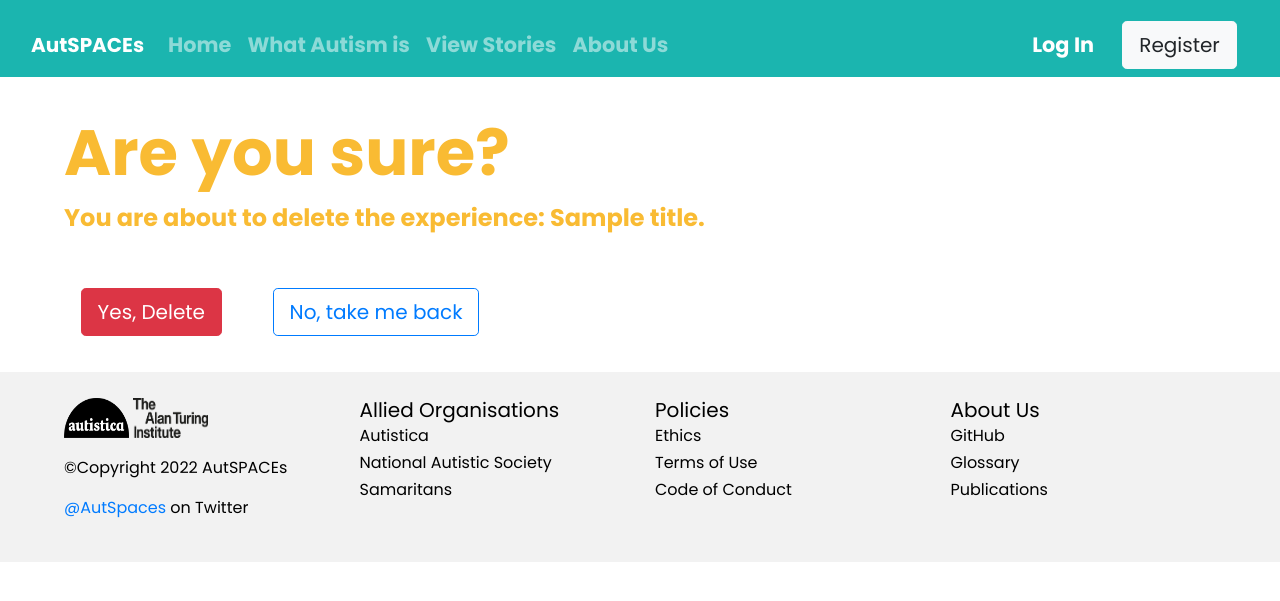
After one commit to alan-turing-institute/AutSPACEs, a Django app: template server/apps/main/templates/main/deletion_confirmation.html in a window 1280 px wide. The commit adds this page. Shown: the top 601 px of the page. Run offline with Django 3.2, Linux system fonts and the light colour scheme; the template is opened without the code that fills it: most values are stand-ins (such as "Sample title", 1, 10 or a date in 2020); some libraries are stand-ins or nearby versions.

Commit message:
#407 separate confirmation and success templates

```diff
--- /dev/null
+++ b/server/apps/main/templates/main/deletion_confirmation.html
@@ -0,0 +1,65 @@
+<!DOCTYPE html>
+<html lang="en">
+
+{% load static %}
+
+<head>
+  <!-- Required meta tags -->
+  <meta charset="utf-8">
+  <meta content="width=device-width, initial-scale=1, shrink-to-fit=no" name="viewport">
+
+  <!-- Bootstrap CSS -->
+  <link rel="stylesheet" href="https://cdn.jsdelivr.net/npm/bootstrap@4.1.3/dist/css/bootstrap.min.css" integrity="sha384-MCw98/SFnGE8fJT3GXwEOngsV7Zt27NXFoaoApmYm81iuXoPkFOJwJ8ERdknLPMO" crossorigin="anonymous">
+
+  <!--Google Fonts-->
+  <link href="https://fonts.googleapis.com/css2?family=Poppins:ital,wght@0,400;0,700;1,300&display=swap"
+        rel="stylesheet">
+  <link href="https://fonts.googleapis.com/css?family=PT+Serif:400,700,400italic" rel="stylesheet" type="text/css">
+
+  <!--  Stylesheet-->
+  <link href="{% static '/css/confirmation_page.css' %}" rel="stylesheet">
+  <title>View Stories</title>
+</head>
+<body>
+{% include 'main/partials/navigation.html' %}
+
+<section class="confirmation">
+  <div class="confirmation-container">
+    <div class="confirm_success">
+      <h1 class="big-heading">
+        Are you sure?
+      </h1>
+      <p class="title-text">
+        You are about to delete the experience: {{title}}.
+      </p>
+    </div>
+
+    <div class="row mx-0 py-4 justify-content-start">
+      <div class="col-2">
+            <form action="{% url 'main:delete_experience' True %}" method="post">{% csrf_token %}
+              <input type="hidden" name="file_id" value="{{file_id}}"/>
+              <input type="hidden" name="uuid" value="{{uuid}}"/>
+              <input type="hidden" name="title" value="{{title}}"/>
+              <button type="submit" class="btn btn-danger btn-lg">Yes, Delete</button>
+            </form>
+      </div>
+      <div class="col-2">
+        <a href="{% url 'main:my_stories' %}">
+          <button class="btn btn-outline-primary btn-lg" type="button">No, take me back</button>
+        </a>
+      </div>
+    </div>
+
+</section>
+</div>
+<!--Footer-->
+<section id="footer">
+  {% include 'main/partials/footer.html'%}
+</section>
+<!-- Optional JavaScript -->
+<!-- jQuery first, then Popper.js, then Bootstrap JS -->
+{% include 'main/partials/jquery.html' %}
+
+</html>
+
+</html>
--- a/server/apps/main/templates/main/my_stories.html
+++ b/server/apps/main/templates/main/my_stories.html
@@ -148,7 +148,7 @@
           <a href="{{ file.download_url }}" class="btn btn-secondary btn-sm" target="_blank">Download</a>
       </td>
       <td>
-        <form action="{% url 'main:delete_experience'  %}" method="post">{% csrf_token %}
+        <form action="{% url 'main:delete_experience' %}" method="post">{% csrf_token %}
           <input type="hidden" name="file_id" value="{{file.id}}"/>
           <input type="hidden" name="uuid" value="{{file.metadata.uuid}}"/>
           <input type="hidden" name="title" value="{{file.metadata.data.title}}"/>
--- a/server/apps/main/urls.py
+++ b/server/apps/main/urls.py
@@ -15,6 +15,7 @@ urlpatterns = [
     url(r'^moderate_public_experiences/?$', views.moderate_public_experiences,
         name='moderate_public_experiences'),
     url(r'^share_exp(?:/(?P<edit>(True|False)))?/$', views.share_experience, name='share_exp'),
+    url(r'^delete(?:/(?P<confirmed>(True)))?/', views.delete_experience, name="delete_experience"),
     url(r'^list/?$', views.list_files, name='list'),
     path('review_experience/<experience_id>/',
          views.review_experience,
@@ -33,7 +34,6 @@ urlpatterns = [
          name='make_research'),
     path('my_stories/', views.my_stories, name="my_stories"),
     path('confirm_page/', views.confirmation_page, name="confirm_page"),
-    path('delete/', views.delete_experience, name="delete_experience"),
     path('about_us/', views.about_us, name="about_us"),
     path('what_autism_is/', views.what_autism_is, name="what_autism_is"),
     path('navigation/', views.navigation, name="navigation"),
```
Also changed, not shown: server/apps/main/views.py (+15 -5 lines), server/apps/main/templates/main/deletion_success.html (renamed from server/apps/main/templates/main/deletion_confirmation_page.html).
